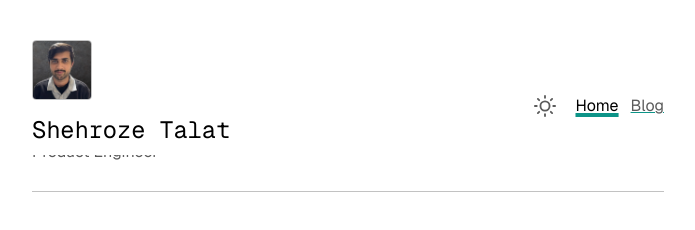
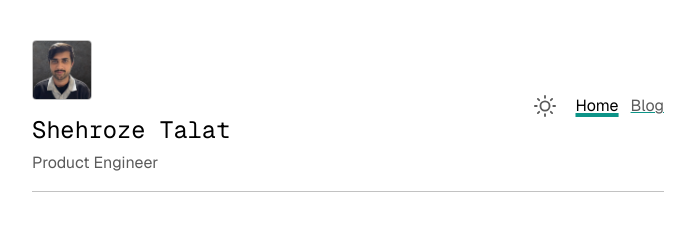
Before and after one commit to shehroze-1122/personal-site, a Next.js app: page / in a window 1280 px wide. Shown: the top 230 px of the page, without its empty margins (292-987 px from the left). Built offline with nearby package versions, Linux system fonts and the light colour scheme.

Commit message:
chore: refactor away from infinite title slider

```diff
--- a/components/layout/Header/Avatar/TitleSlider/TitleSlider.tsx
+++ b/components/layout/Header/Avatar/TitleSlider/TitleSlider.tsx
@@ -16,7 +16,7 @@ function TextSlider({ className }: TextSliderProps) {
       <span className="absolute h-full w-full -translate-y-full animate-slide leading-none">
         Product Engineer
       </span>
-      <span className="absolute h-full w-full -translate-y-full animate-slide leading-none [animation-delay:2s]">
+      <span className="absolute h-full w-full -translate-y-full animate-slide-secondary leading-none [animation-delay:2s]">
         Full Stack Engineer
       </span>
     </div>
--- a/tailwind.config.ts
+++ b/tailwind.config.ts
@@ -21,7 +21,8 @@ export default {
         mono: ["var(--font-geist-mono)"],
       },
       animation: {
-        slide: "slide 4s linear infinite",
+        slide: "slide 4s linear 1.3 forwards",
+        "slide-secondary": "slide 4s linear 1 forwards",
       },
       screens: {
         xs: "480px",
```
